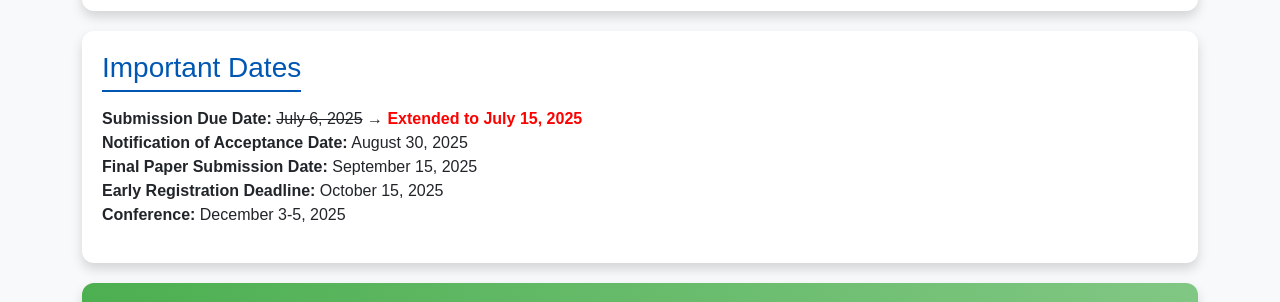
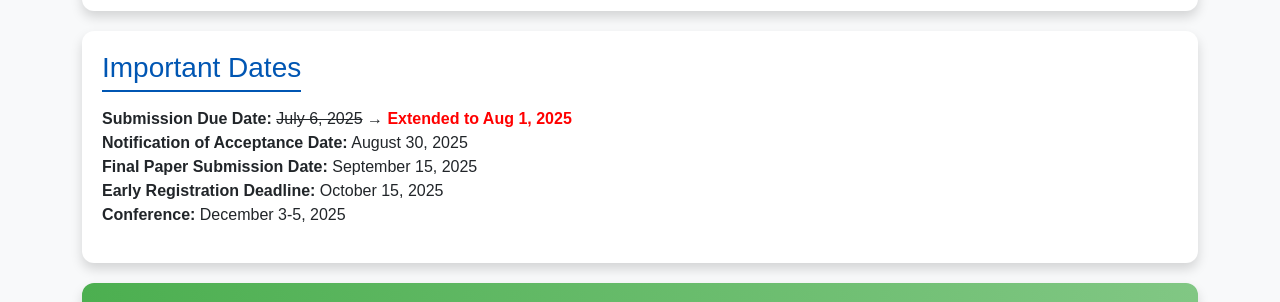
Before and after one commit to icea2025/latrobe, a Jekyll site: the page papers/index.html, which Jekyll copies as it is, in a window 1280 px wide and 900 px high, scrolled down 1843 px. Shown: the part 150-452 px from the top of the window. Built offline with Jekyll 4.4.1, drawn with Linux system fonts in a browser that asks for light colours.

Commit message:
Update index.html

```diff
--- a/papers/index.html
+++ b/papers/index.html
@@ -186,7 +186,7 @@
     <div class="important-dates">
       <h3>Important Dates</h3>
       <ul>
-        <li><b>Submission Due Date:</b> <del>July 6, 2025</del> → <span style="color:red; font-weight:bold;">Extended to July 15, 2025</span></li>
+        <li><b>Submission Due Date:</b> <del>July 6, 2025</del> → <span style="color:red; font-weight:bold;">Extended to Aug 1, 2025</span></li>
         <li><b>Notification of Acceptance Date:</b> August 30, 2025</li>
         <li><b>Final Paper Submission Date:</b> September 15, 2025</li>
         <li><b>Early Registration Deadline:</b> October 15, 2025</li>
```
